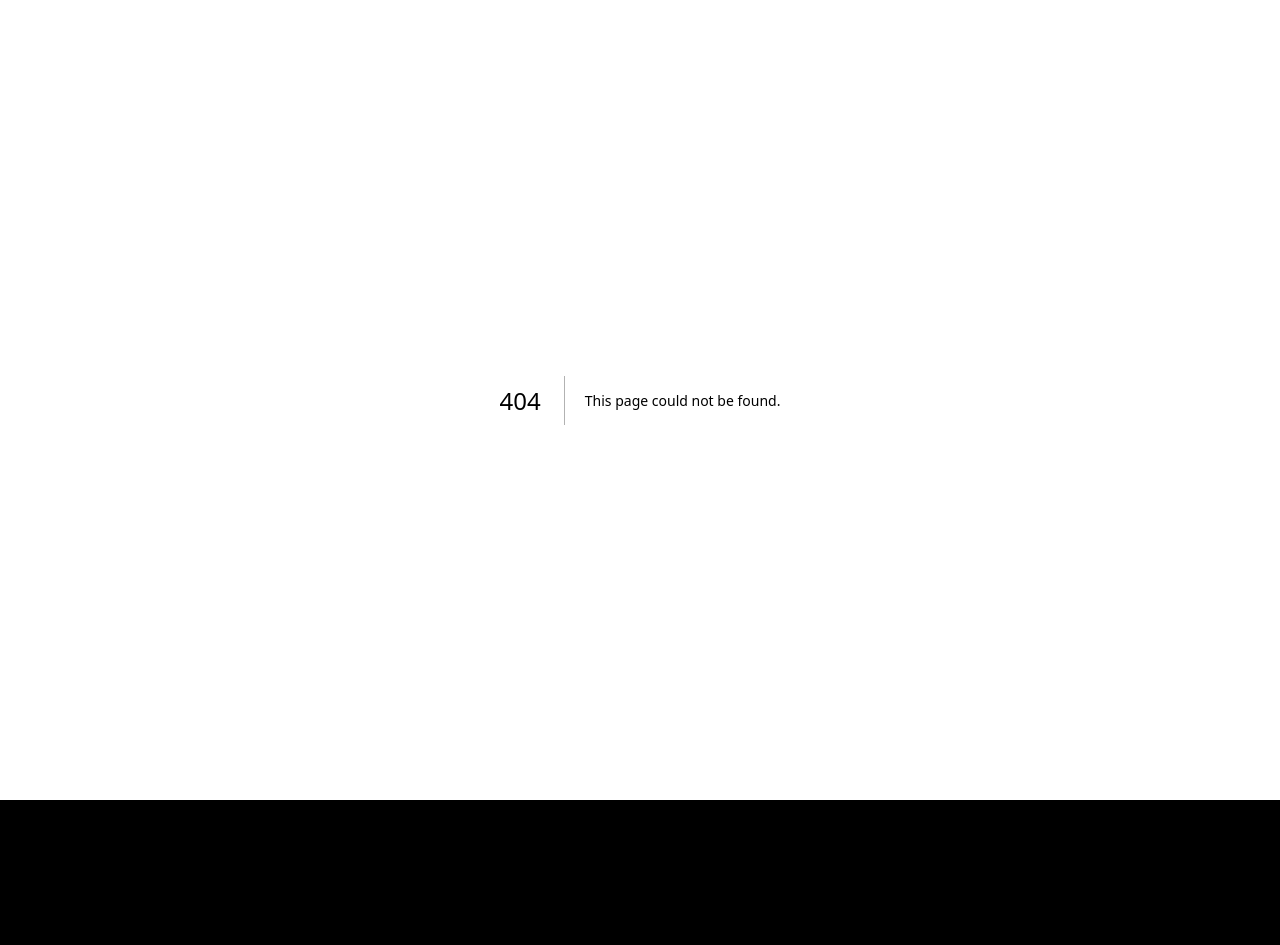
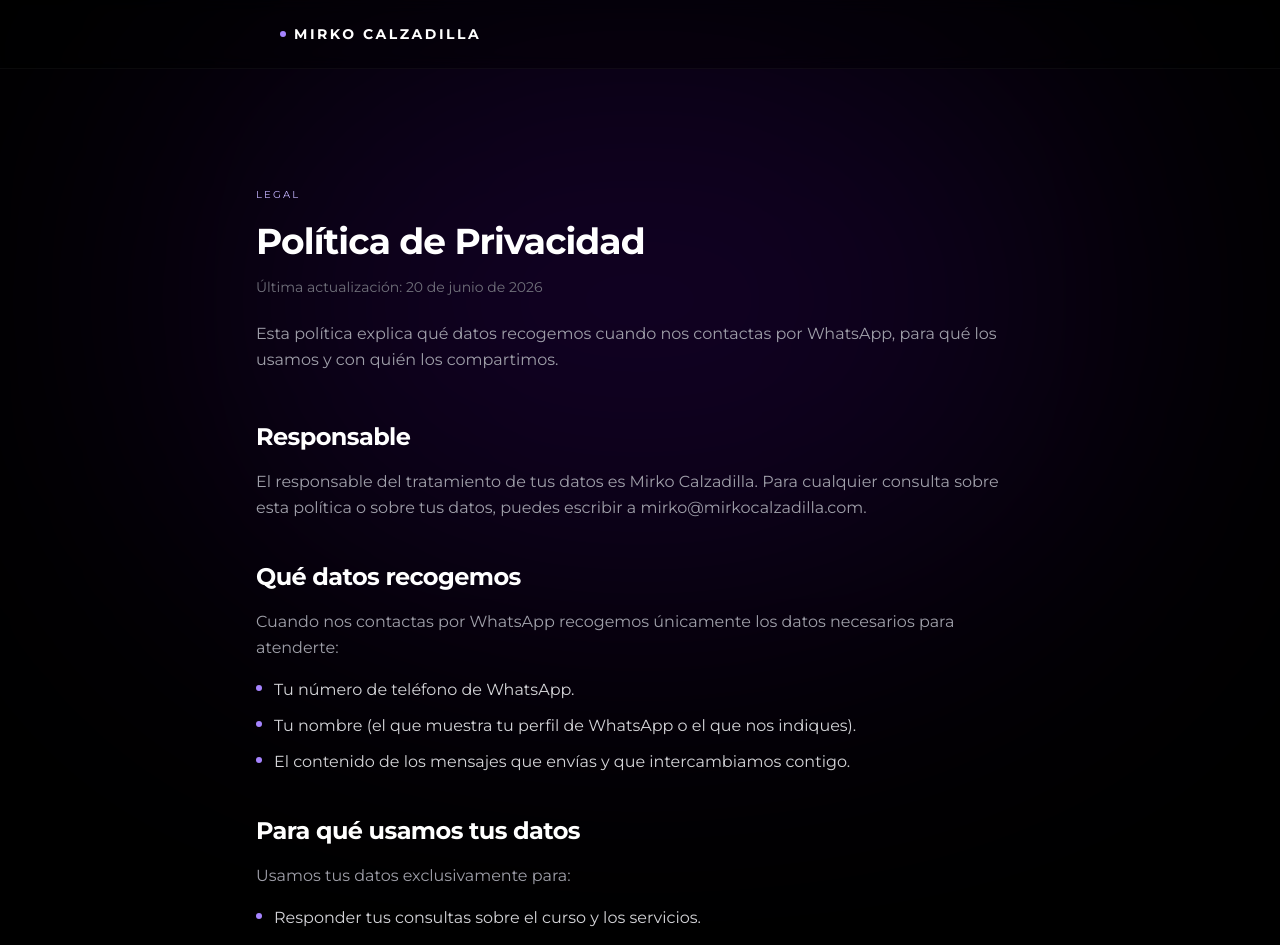
Before and after one commit to funnelops-marketing-services/web, a Next.js app: page /privacidad in a window 1280 px wide. Before the commit this address had no page. Shown: the top 945 px of the page. Before the commit the page ends 800 px from the top, so only its background shows below. Built offline with nearby package versions, Linux system fonts and the light colour scheme.

Commit message:
feat(landing): add public privacy policy page at /privacidad

```diff
--- /dev/null
+++ b/app/privacidad/content.ts
@@ -0,0 +1,126 @@
+// Contenido de la Política de Privacidad. Ver docs/SPEC_privacy_policy.md.
+// UI copy en español (cliente boliviano); válido para Meta/WhatsApp.
+
+export const CONTACT_EMAIL = "mirko@mirkocalzadilla.com"
+export const LAST_UPDATED = "20 de junio de 2026"
+
+export type Block = { type: "p"; text: string } | { type: "list"; items: string[] }
+export type Section = { title: string; blocks: Block[] }
+
+export const SECTIONS: Section[] = [
+  {
+    title: "Responsable",
+    blocks: [
+      {
+        type: "p",
+        text: `El responsable del tratamiento de tus datos es Mirko Calzadilla. Para cualquier consulta sobre esta política o sobre tus datos, puedes escribir a ${CONTACT_EMAIL}.`,
+      },
+    ],
+  },
+  {
+    title: "Qué datos recogemos",
+    blocks: [
+      {
+        type: "p",
+        text: "Cuando nos contactas por WhatsApp recogemos únicamente los datos necesarios para atenderte:",
+      },
+      {
+        type: "list",
+        items: [
+          "Tu número de teléfono de WhatsApp.",
+          "Tu nombre (el que muestra tu perfil de WhatsApp o el que nos indiques).",
+          "El contenido de los mensajes que envías y que intercambiamos contigo.",
+        ],
+      },
+    ],
+  },
+  {
+    title: "Para qué usamos tus datos",
+    blocks: [
+      {
+        type: "p",
+        text: "Usamos tus datos exclusivamente para:",
+      },
+      {
+        type: "list",
+        items: [
+          "Responder tus consultas sobre el curso y los servicios.",
+          "Gestionar el seguimiento de leads y de las ventas (atención y coordinación de la compra).",
+        ],
+      },
+      {
+        type: "p",
+        text: "No usamos tus datos para publicidad de terceros ni los vendemos a nadie.",
+      },
+    ],
+  },
+  {
+    title: "Con quién compartimos tus datos",
+    blocks: [
+      {
+        type: "p",
+        text: "Para poder atenderte, tus datos se procesan a través de los siguientes proveedores:",
+      },
+      {
+        type: "list",
+        items: [
+          "Meta / WhatsApp: es el canal por el que nos escribes; el envío y la recepción de mensajes pasa por su plataforma.",
+          "OpenAI: procesa el contenido de los mensajes para generar las respuestas automáticas del asistente.",
+          "Proveedor de hosting: aloja la infraestructura donde se guardan y procesan las conversaciones.",
+        ],
+      },
+      {
+        type: "p",
+        text: "Cada uno de estos proveedores trata los datos según sus propias políticas de privacidad.",
+      },
+    ],
+  },
+  {
+    title: "Conservación de los datos",
+    blocks: [
+      {
+        type: "p",
+        text: "Conservamos tus datos mientras dure tu consulta o la relación comercial y durante el tiempo necesario para dar seguimiento. Cuando dejan de ser necesarios, los eliminamos o los anonimizamos.",
+      },
+    ],
+  },
+  {
+    title: "Tus derechos",
+    blocks: [
+      {
+        type: "p",
+        text: "En cualquier momento puedes solicitar:",
+      },
+      {
+        type: "list",
+        items: [
+          "Acceder a los datos que tenemos sobre ti.",
+          "Rectificar datos incorrectos o desactualizados.",
+          "Eliminar tus datos de nuestros registros.",
+        ],
+      },
+      {
+        type: "p",
+        text: `Para ejercer cualquiera de estos derechos, escríbenos a ${CONTACT_EMAIL} y atenderemos tu solicitud.`,
+      },
+    ],
+  },
+  {
+    title: "Canal de WhatsApp y Meta",
+    blocks: [
+      {
+        type: "p",
+        text: "El contacto se realiza a través de WhatsApp. Además de esta política, el uso de WhatsApp se rige también por las políticas y condiciones de Meta, propietaria de la plataforma.",
+      },
+    ],
+  },
+  {
+    title: "Cambios a esta política",
+    blocks: [
+      {
+        type: "p",
+        text: "Podemos actualizar esta política cuando sea necesario. La versión vigente es siempre la publicada en esta página, con la fecha de última actualización indicada arriba.",
+      },
+    ],
+  },
+]
--- /dev/null
+++ b/app/privacidad/page.tsx
@@ -0,0 +1,87 @@
+import type { Metadata } from "next"
+import Link from "next/link"
+import { SiteFooter } from "@/components/landing/site-footer"
+import { type Block, LAST_UPDATED, SECTIONS } from "./content"
+
+export const metadata: Metadata = {
+  title: "Política de Privacidad — Mirko Calzadilla",
+  description:
+    "Cómo Mirko Calzadilla recoge, usa y protege tus datos cuando contactas por WhatsApp.",
+}
+
+function SectionBlock({ block }: { block: Block }) {
+  if (block.type === "list") {
+    return (
+      <ul className="mt-4 space-y-2.5">
+        {block.items.map((item) => (
+          <li
+            key={item}
+            className="flex items-start gap-3 text-zinc-300 text-sm md:text-base font-normal leading-relaxed"
+          >
+            <span className="mt-2 h-1.5 w-1.5 shrink-0 rounded-full bg-violet-400" />
+            <span>{item}</span>
+          </li>
+        ))}
+      </ul>
+    )
+  }
+  return (
+    <p className="mt-4 text-zinc-400 text-sm md:text-base font-normal leading-relaxed">
+      {block.text}
+    </p>
+  )
+}
+
+export default function PrivacyPolicyPage() {
+  return (
+    <div className="min-h-screen bg-black relative overflow-hidden flex flex-col">
+      {/* Degradados sutiles de fondo (consistentes con la landing) */}
+      <div className="absolute inset-0 pointer-events-none">
+        <div className="absolute top-0 left-1/2 -translate-x-1/2 w-[900px] h-[600px] bg-violet-700/15 rounded-full blur-[140px]" />
+        <div className="absolute bottom-0 left-1/4 w-[500px] h-[500px] bg-fuchsia-900/10 rounded-full blur-[120px]" />
+      </div>
+
+      <header className="sticky top-0 bg-black/40 backdrop-blur z-30 border-b border-white/[0.04]">
+        <div className="max-w-3xl mx-auto px-6 py-6">
+          <Link href="/" className="flex items-center gap-2 w-fit">
+            <div className="w-1.5 h-1.5 rounded-full bg-violet-400" />
+            <span className="text-white font-bold text-sm tracking-[0.18em]">MIRKO CALZADILLA</span>
+          </Link>
+        </div>
+      </header>
+
+      <main className="relative z-10 flex-1 px-6 py-20 md:py-28">
+        <div className="max-w-3xl mx-auto">
+          <span className="text-violet-300 text-[10px] font-normal tracking-[0.22em] uppercase">
+            Legal
+          </span>
+          <h1 className="text-3xl md:text-4xl font-bold text-white mt-4 tracking-tight">
+            Política de Privacidad
+          </h1>
+          <p className="text-zinc-500 text-sm font-normal mt-4">
+            Última actualización: {LAST_UPDATED}
+          </p>
+          <p className="mt-6 text-zinc-400 text-sm md:text-base font-normal leading-relaxed">
+            Esta política explica qué datos recogemos cuando nos contactas por WhatsApp,
+            para qué los usamos y con quién los compartimos.
+          </p>
+
+          <div className="mt-12 space-y-10">
+            {SECTIONS.map((section) => (
+              <section key={section.title}>
+                <h2 className="text-xl md:text-2xl font-bold text-white tracking-tight">
+                  {section.title}
+                </h2>
+                {section.blocks.map((block, index) => (
+                  <SectionBlock key={index} block={block} />
+                ))}
+              </section>
+            ))}
+          </div>
+        </div>
+      </main>
+
+      <SiteFooter />
+    </div>
+  )
+}
--- a/components/landing/site-footer.tsx
+++ b/components/landing/site-footer.tsx
@@ -1,9 +1,19 @@
+import Link from "next/link"
+
 export function SiteFooter() {
   return (
     <footer className="relative z-10 border-t border-white/[0.04] py-6 px-6">
       <div className="max-w-6xl mx-auto flex flex-col md:flex-row items-center justify-between gap-3">
         <p className="text-zinc-600 text-xs font-normal tracking-wide">&copy; 2026 Mirko Calzadilla</p>
-        <p className="text-zinc-600 text-xs font-normal tracking-wide">Productor Audiovisual</p>
+        <div className="flex items-center gap-5">
+          <Link
+            href="/privacidad"
+            className="text-zinc-600 hover:text-zinc-400 text-xs font-normal tracking-wide transition-colors"
+          >
+            Política de privacidad
+          </Link>
+          <p className="text-zinc-600 text-xs font-normal tracking-wide">Productor Audiovisual</p>
+        </div>
       </div>
     </footer>
   )
```
Also changed, not shown: 2 other files (tests, documents, lock files or other folders).
